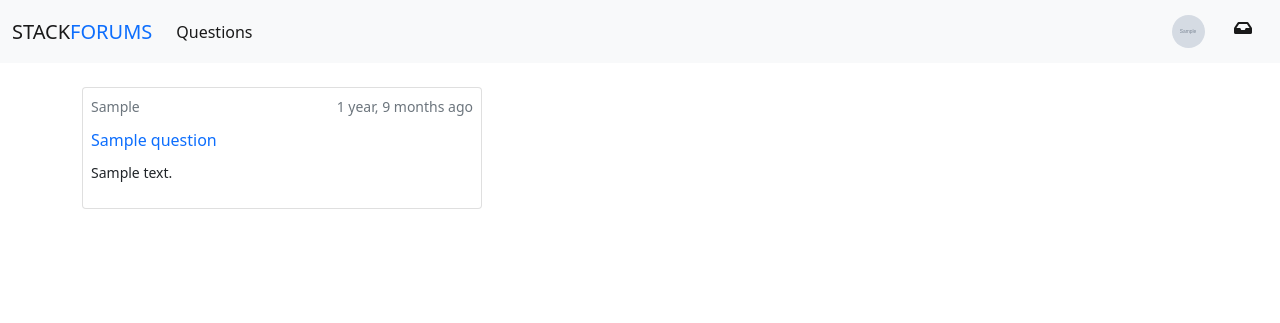
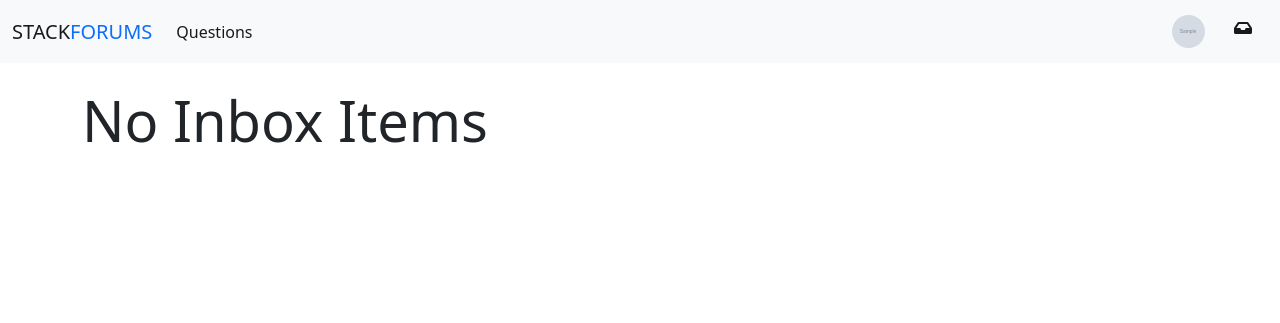
Before and after one commit to boredwolf001/questacks-django, a Django app: page /inbox in a window 1280 px wide. Shown: the top 323 px of the page. Run offline with Django 3.2, Linux system fonts and the light colour scheme; a user stored in the database is signed in; tables that the repository leaves empty hold one stand-in row (values such as "Sample post"); grey boxes marked "Sample" are stand-in pictures; some libraries are stand-ins or nearby versions.

```diff
--- a/base/urls.py
+++ b/base/urls.py
@@ -10,7 +10,8 @@ urlpatterns = [
     path('questions/submit', views.add_question, name='ask_question'),
     path('questions/<int:id>', views.view_question, name='view_question'),
     path('questions/tagged/<str:tag>', views.tagged_questions, name='tagged'),
-    path('questions/<int:question_id>/answer/submit', views.new_answer, name='new_answer'),
+    path('questions/<int:question_id>/answer/submit',
+         views.new_answer, name='new_answer'),
     path('inbox', views.inbox, name='inbox'),
 
     # Auth stuff
--- a/base/views.py
+++ b/base/views.py
@@ -144,7 +144,7 @@ def tagged_questions(request, tag):
 
 def inbox(request):
       user_inbox = get_object_or_404(models.Inbox, user=request.user)
-      inbox_items = user_inbox.inboxitem_set.all().order_by('-created_at')
+      inbox_items = user_inbox.inboxitem_set.filter(read=False).order_by('-created_at')
       for item in inbox_items:
             item.read = True
             item.save()
--- a/questacks/settings.py
+++ b/questacks/settings.py
@@ -44,7 +44,6 @@ INSTALLED_APPS = [
     'ckeditor',
     'taggit',
     'ckeditor_uploader',
-    'markdownify.apps.MarkdownifyConfig',
 
     'base.apps.BaseConfig',
 ]
@@ -144,7 +143,8 @@ CKEDITOR_CONFIGS = {
     'default': {
         'toolbar': 'Custom',
         'toolbar_Custom': [
-            ['Bold', 'Link', 'Italic', 'Undo', 'Redo', 'Blockquote', 'BulletedList', 'NumberedList', 'Heading', 'HorizontalRule', 'Image', 'CodeSnippet']
+            ['Bold', 'Link', 'Italic', 'Undo', 'Redo', 'Blockquote', 'BulletedList',
+                'NumberedList', 'Heading', 'HorizontalRule', 'Image', 'CodeSnippet']
         ],
         'extraPlugins': 'codesnippet'
     },
--- a/static/css/main.css
+++ b/static/css/main.css
@@ -64,6 +64,7 @@ a {
 
 pre,
 code {
+  background-color: rgb(223, 223, 223);
   font-family: 'Cascadia Code', 'Source Code Pro', monospace;
   font-size: 15px;
   border: none !important;
--- a/templates/questacks/view_question.html
+++ b/templates/questacks/view_question.html
@@ -1,7 +1,6 @@
 {% extends 'base.html' %}
 {% load crispy_forms_tags %}
 {% load humanize %}
-{% load markdownify %}
 {% block content %}
 <div style="position: relative; width: 1000px">
   <h1>{{ question.title }}</h1>
@@ -54,7 +53,7 @@
   </h3>
   <div>
     {% for answer in question.answer_set.all %}
-    <div class="card mb-2;" style="width: 600px;">
+    <div class="card mb-2" style="width: 600px;">
       <div class="card-body">
         <div class="card-text">{{ answer.answer_text|safe }}</div>
         <div class="rounded p-2 mb-3" style="background-color: #d9eaf7; width: fit-content; float: right;">
```
